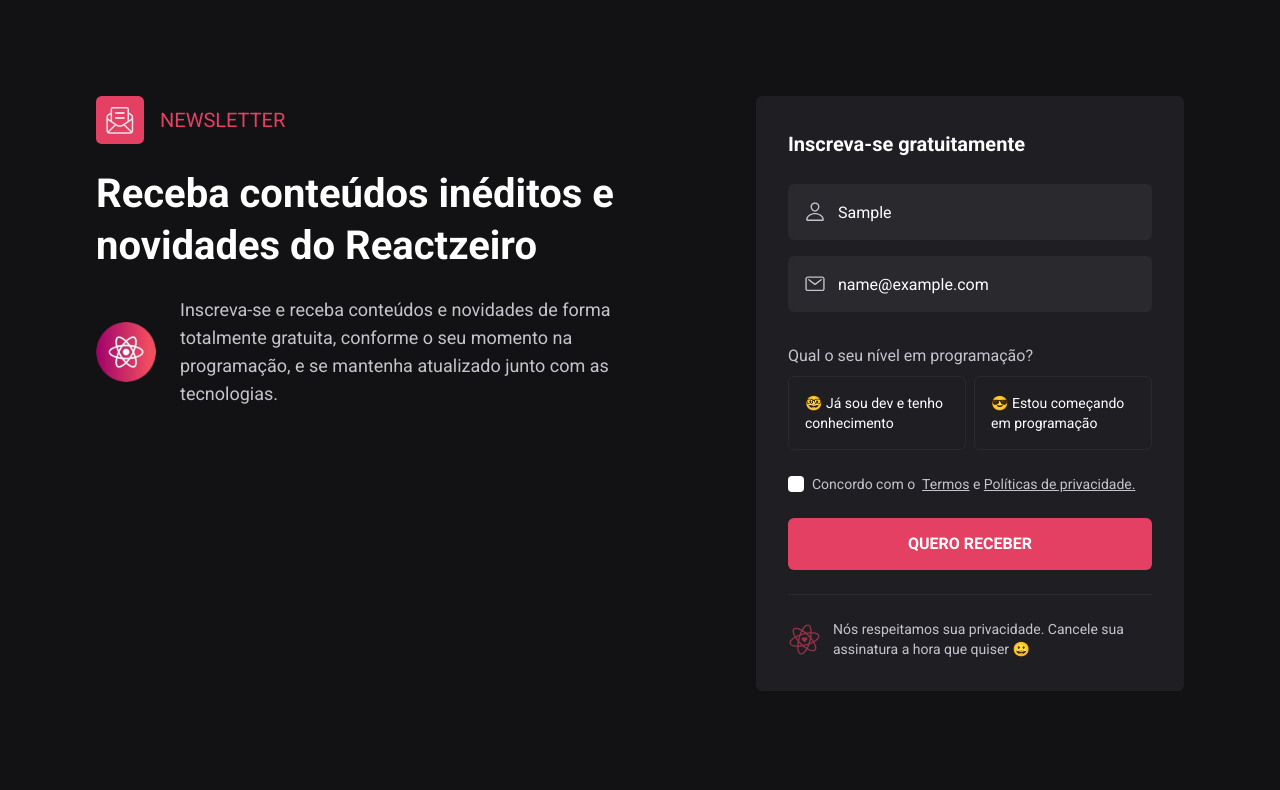
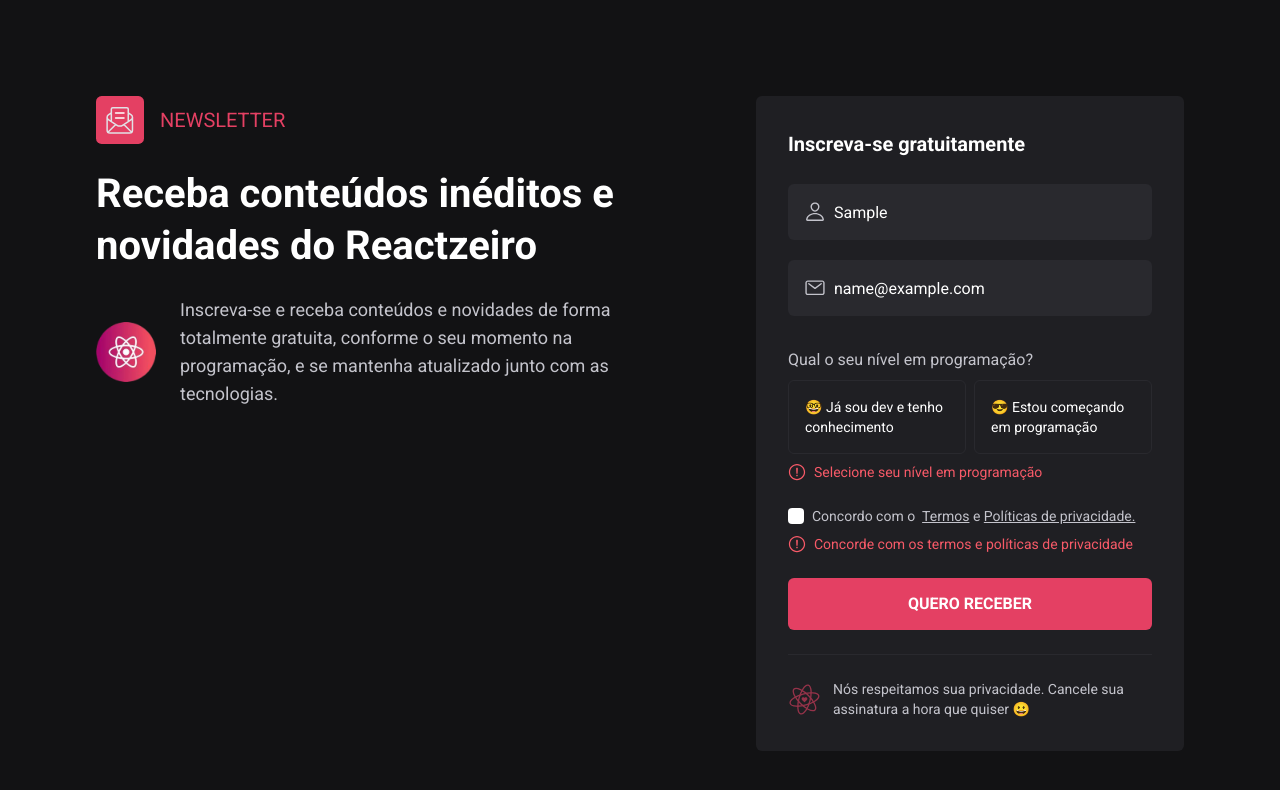
Before and after one commit to virtorodrigues/news-letter-page, a Next.js app: page / in a window 1280 px wide. Both pictures are taken after typing "Sample", "name@example.com" into the empty fields and a click on the button "QUERO RECEBER". Shown: the top 790 px of the page. Built offline with nearby package versions, Linux system fonts and the light colour scheme.

Commit message:
add validate form with zod

```diff
--- a/package.json
+++ b/package.json
@@ -9,6 +9,7 @@
     "lint": "next lint"
   },
   "dependencies": {
+    "@hookform/resolvers": "^3.1.0",
     "@radix-ui/react-checkbox": "^1.0.3",
     "@radix-ui/react-form": "^0.0.2",
     "@radix-ui/react-icons": "^1.3.0",
@@ -25,6 +26,7 @@
     "react-dom": "18.2.0",
     "react-hook-form": "^7.43.9",
     "tailwindcss": "3.3.2",
-    "typescript": "5.0.4"
+    "typescript": "5.0.4",
+    "zod": "^3.21.4"
   }
 }
--- a/src/components/NewsLetterForm.tsx
+++ b/src/components/NewsLetterForm.tsx
@@ -5,32 +5,50 @@
 import * as RadioGroup from "@radix-ui/react-radio-group";
 import * as Checkbox from "@radix-ui/react-checkbox";
 import { CheckIcon } from "@radix-ui/react-icons";
+
 import { useForm, Controller } from "react-hook-form";
-
-interface FormNewsLetterTypes {
-  name: string;
-  email: string;
-  level: string;
-  useTerms: boolean;
-}
+import { zodResolver } from "@hookform/resolvers/zod";
+import { z } from "zod";
 
 export function NewsLetterForm() {
+  const NewsLetterFormSchema = z.object({
+    name: z.string().min(1, { message: "Insira um nome válido" }),
+    email: z.string().email({ message: "Insira um email válido" }),
+    level: z.enum(["level-beginner", "level-pro"], {
+      required_error: "Selecione seu nível em programação",
+      invalid_type_error: "Selecione seu nível em programação",
+    }),
+    useTerms: z
+      .boolean({
+        required_error: "Concorde com os termos e políticas de privacidade",
+        invalid_type_error: "Concorde com os termos e políticas de privacidade",
+      })
+      .refine((val) => val === true, {
+        message: "Concorde com os termos e políticas de privacidade",
+      }),
+  });
+
+  type NewsLetterType = z.infer<typeof NewsLetterFormSchema>;
+
   const {
     register,
     handleSubmit,
     control,
     watch,
     formState: { errors },
-  } = useForm({
+  } = useForm<NewsLetterType>({
+    resolver: zodResolver(NewsLetterFormSchema),
     defaultValues: {
       name: "",
       email: "",
-      level: "",
-      useTerms: false,
+      level: undefined,
+      useTerms: undefined,
     },
   });
 
-  function handleSubmitRegisterNewsLetter(data: any) {
+  console.log(errors);
+
+  function handleSubmitRegisterNewsLetter(data: NewsLetterType) {
     console.log(data);
   }
 
@@ -41,9 +59,9 @@
         rounded-md max-w-sm flex flex-col gap-6 bg-gray-700 h-full"
     >
       <strong className="text-xl leading-8">Inscreva-se gratuitamente</strong>
-      <div className="flex flex-col gap-2">
+      <div className="flex flex-col gap-3">
         <Form.Field className="flex flex-col gap-2 w-full" name="name">
-          <div className="flex flex-row items-center gap-3 rounded-md px-4 w-full bg-gray-500 text-white">
+          <div className="flex flex-row items-center gap-2 rounded-md px-4 w-full bg-gray-500 text-white">
             <Image
               src="/user-icon.svg"
               alt=""
@@ -58,27 +76,31 @@
                 autoComplete="on"
                 placeholder="Seu nome completo"
                 className="placeholder:text-gray-300 outline-none h-14 py-4 w-full bg-gray-500 text-white autofill:transition-colors autofill:duration-[5000s]"
-                required
                 {...register("name")}
               />
             </Form.Control>
           </div>
 
-          <div className="flex items-baseline justify-between">
-            <Form.Message className="text-100" match="valueMissing">
-              Seu nome completo
-            </Form.Message>
-            <Form.Message
-              className="text-[13px] text-white opacity-[0.8]"
-              match="typeMismatch"
-            >
-              Insira um nome válido
-            </Form.Message>
+          <div className="flex items-center gap-2">
+            {errors.name && (
+              <>
+                <Image
+                  src="/error-icon.svg"
+                  alt=""
+                  width={18}
+                  height={20}
+                  priority
+                />
+                <span className="text-red-500 text-sm">
+                  {errors.name?.message}
+                </span>
+              </>
+            )}
           </div>
         </Form.Field>
 
         <Form.Field className="flex flex-col gap-2 w-full" name="email ">
-          <div className="flex flex-row items-center gap-3 rounded-md px-4 w-full bg-gray-500 text-white">
+          <div className="flex flex-row items-center gap-2 rounded-md px-4 w-full bg-gray-500 text-white">
             <Image
               src="/message-icon.svg"
               alt=""
@@ -93,22 +115,26 @@
                 autoComplete="on"
                 placeholder="Digite seu e-mail"
                 className="placeholder:text-gray-300 outline-none h-14 py-4 w-full bg-gray-500 text-white autofill:transition-colors autofill:duration-[5000s]"
-                required
                 {...register("email")}
               />
             </Form.Control>
           </div>
 
-          <div className="flex items-baseline justify-between">
-            <Form.Message className="text-100" match="valueMissing">
-              Seu nome completo
-            </Form.Message>
-            <Form.Message
-              className="text-[13px] text-white opacity-[0.8]"
-              match="typeMismatch"
-            >
-              Insira um email válido
-            </Form.Message>
+          <div className="flex items-center gap-2">
+            {errors.email && (
+              <>
+                <Image
+                  src="/error-icon.svg"
+                  alt=""
+                  width={18}
+                  height={20}
+                  priority
+                />
+                <span className="text-red-500 text-sm">
+                  {errors.email?.message}
+                </span>
+              </>
+            )}
           </div>
         </Form.Field>
       </div>
@@ -148,9 +174,26 @@
             </RadioGroup.Root>
           )}
         />
+        <div className="flex items-center gap-2">
+          {errors.level && (
+            <>
+              <Image
+                src="/error-icon.svg"
+                alt=""
+                width={18}
+                height={20}
+                priority
+              />
+              <span className="text-red-500 text-sm">
+                {errors.level?.message}
+              </span>
+            </>
+          )}
+        </div>
       </div>
 
-      <div className="flex items-center gap-2 ">
+      <div className="flex flex-col gap-2">
+        <div className="flex items-center gap-2">
           <Controller
             name="useTerms"
             control={control}
@@ -172,6 +215,23 @@
             <span className="underline">Termos</span>&nbsp;e&nbsp;
             <span className="underline">Políticas de privacidade.</span>
           </label>
+        </div>
+        <div className="flex items-center gap-2">
+          {errors.useTerms && (
+            <>
+              <Image
+                src="/error-icon.svg"
+                alt=""
+                width={18}
+                height={20}
+                priority
+              />
+              <span className="text-red-500 text-sm">
+                {errors.useTerms?.message}
+              </span>
+            </>
+          )}
+        </div>
       </div>
 
       <Form.Submit asChild>
--- a/tailwind.config.js
+++ b/tailwind.config.js
@@ -14,7 +14,7 @@
       xl: '1200px',
     },
     colors: {
-      'red-500': '#dd444c',
+      'red-500': '#f75a68',
 
       'pink-500': '#c22665',
       'pink-300': '#E44063',
```
Also changed, not shown: public/error-icon.svg (added), 1 other file (tests, documents, lock files or other folders). Lines whose indentation alone changed are shown as unchanged.
